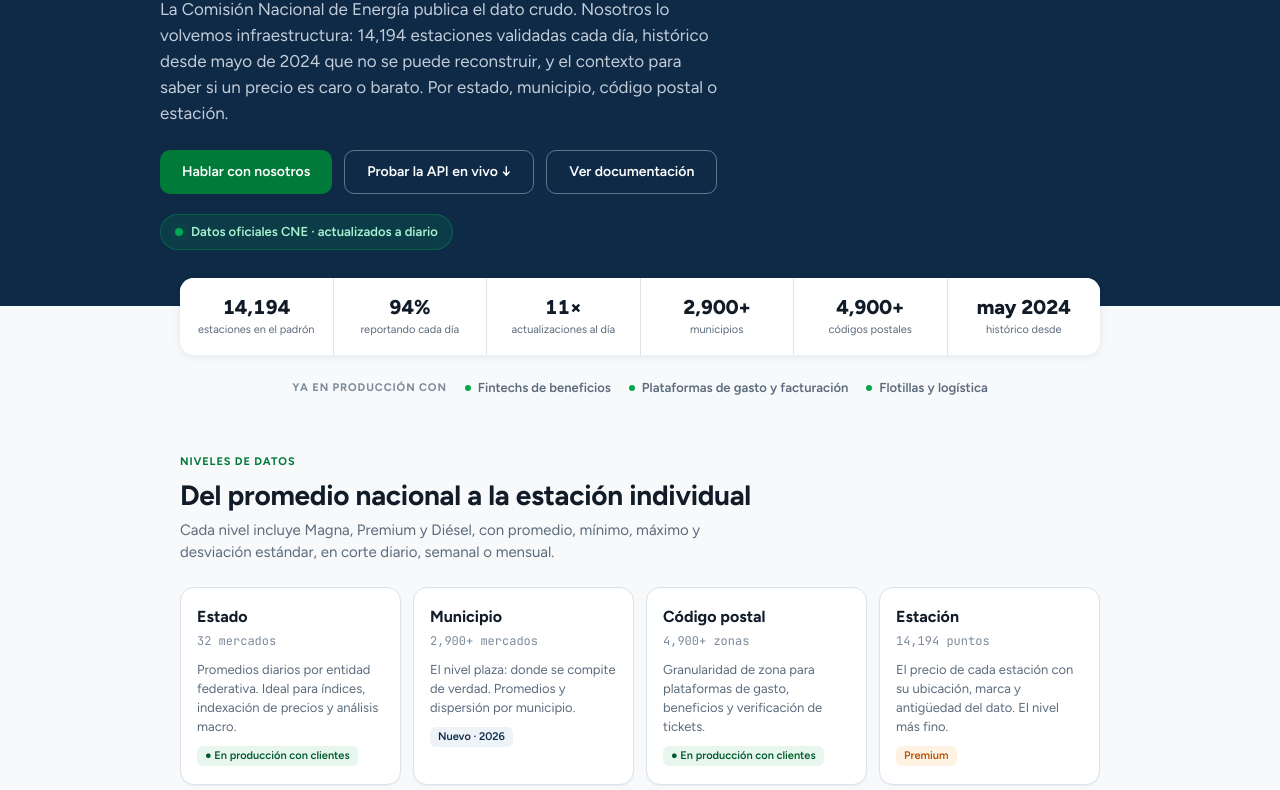
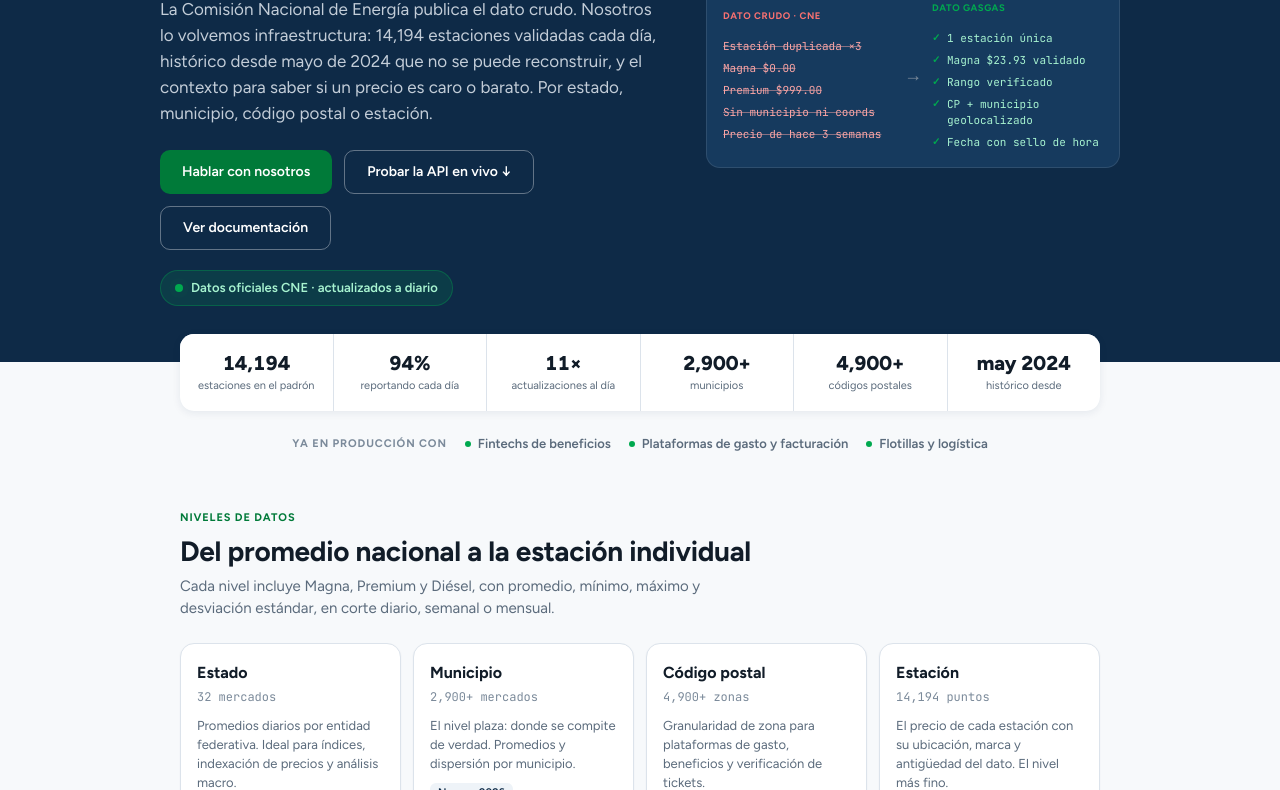
Before and after one commit to javierdzmr/gasgas-api, a website: page public/datos.html in a window 1280 px wide. Shown: the part 300-1090 px from the top of the page. Drawn offline with Linux system fonts and the light colour scheme; no server answers.

Commit message:
datos: hero resalta el proceso de limpieza (crudo CNE -> dato GasGas)
Co-Authored-By: Claude Opus 4.8 <noreply@anthropic.com>
Claude-Session: https://claude.ai/code/session_01TAKrFAVkRppceNpgNye4Jh

```diff
--- a/public/datos.html
+++ b/public/datos.html
@@ -46,6 +46,22 @@ a{color:inherit;text-decoration:none}
 .btn--primario{background:var(--verde-600);color:#fff}
 .btn--primario:hover{background:var(--verde-700)}
 .btn--inverso{background:transparent;color:#fff;border:1px solid rgba(255,255,255,.35)}
+.hero-grid{display:grid;grid-template-columns:1.1fr .9fr;gap:40px;align-items:center}
+@media(max-width:860px){.hero-grid{grid-template-columns:1fr;gap:28px}}
+.limpieza{background:var(--azul-800);border:1px solid rgba(255,255,255,.1);border-radius:var(--r-lg);padding:16px 16px 14px}
+.lp-head{font-size:11px;font-weight:700;letter-spacing:.06em;color:#fff;margin-bottom:12px;text-transform:uppercase}
+.lp-head b{color:var(--verde-500)}
+.lp-cols{display:grid;grid-template-columns:1fr auto 1fr;gap:10px;align-items:center}
+.lp-t{font-size:9.5px;font-weight:700;letter-spacing:.06em;text-transform:uppercase;margin-bottom:8px}
+.lp-crudo .lp-t{color:#F87171}
+.lp-limpio .lp-t{color:var(--verde-500)}
+.lp-row{font-family:var(--mono);font-size:11px;line-height:16px;padding:3px 0;color:var(--gris-300)}
+.lp-row.bad{color:#FCA5A5}
+.lp-row.bad s{text-decoration-color:rgba(252,165,165,.5)}
+.lp-row.ok{color:#A7F3D0;position:relative;padding-left:15px}
+.lp-row.ok::before{content:"✓";position:absolute;left:0;color:var(--verde-500);font-weight:800;font-size:10px}
+.lp-arrow{color:var(--gris-500);font-size:18px;font-weight:800;text-align:center}
+@media(max-width:520px){.lp-cols{grid-template-columns:1fr}.lp-arrow{transform:rotate(90deg);margin:2px 0}}
 
 /* Stats de cobertura */
 .stats{display:grid;grid-template-columns:repeat(6,1fr);gap:1px;background:var(--gris-200);border-radius:var(--r-lg);overflow:hidden;margin:-28px auto 0;box-shadow:var(--sombra-md);position:relative}
@@ -138,6 +154,8 @@ pre.json .n{color:#FDE68A}
     <a class="volver" href="/">Ver el sitio para conductores →</a>
   </div>
   <div class="wrap hero">
+    <div class="hero-grid">
+      <div class="hero-col">
         <div class="overline">API y datos para empresas</div>
         <h1>Precios listos para decidir, no un archivo que limpiar.</h1>
         <p class="sub">La Comisión Nacional de Energía publica el dato crudo. Nosotros lo volvemos infraestructura: 14,194 estaciones validadas cada día, histórico desde mayo de 2024 que no se puede reconstruir, y el contexto para saber si un precio es caro o barato. Por estado, municipio, código postal o estación.</p>
@@ -147,6 +165,32 @@ pre.json .n{color:#FDE68A}
           <a class="btn btn--inverso" href="/docs">Ver documentación</a>
         </div>
         <div class="live" id="live"><span class="dot"></span><span id="live-txt">Verificando datos en vivo…</span></div>
+      </div>
+      <div class="hero-visual">
+        <div class="limpieza">
+          <div class="lp-head">Cada precio pasa por <b>nuestra limpieza</b></div>
+          <div class="lp-cols">
+            <div class="lp-crudo">
+              <div class="lp-t">Dato crudo · CNE</div>
+              <div class="lp-row bad"><s>Estación duplicada ×3</s></div>
+              <div class="lp-row bad"><s>Magna $0.00</s></div>
+              <div class="lp-row bad"><s>Premium $999.00</s></div>
+              <div class="lp-row bad"><s>Sin municipio ni coords</s></div>
+              <div class="lp-row bad"><s>Precio de hace 3 semanas</s></div>
+            </div>
+            <div class="lp-arrow">→</div>
+            <div class="lp-limpio">
+              <div class="lp-t">Dato GasGas</div>
+              <div class="lp-row ok">1 estación única</div>
+              <div class="lp-row ok">Magna $23.93 validado</div>
+              <div class="lp-row ok">Rango verificado</div>
+              <div class="lp-row ok">CP + municipio geolocalizado</div>
+              <div class="lp-row ok">Fecha con sello de hora</div>
+            </div>
+          </div>
+        </div>
+      </div>
+    </div>
   </div>
 </header>
 
```
Lines whose indentation alone changed are shown as unchanged.
